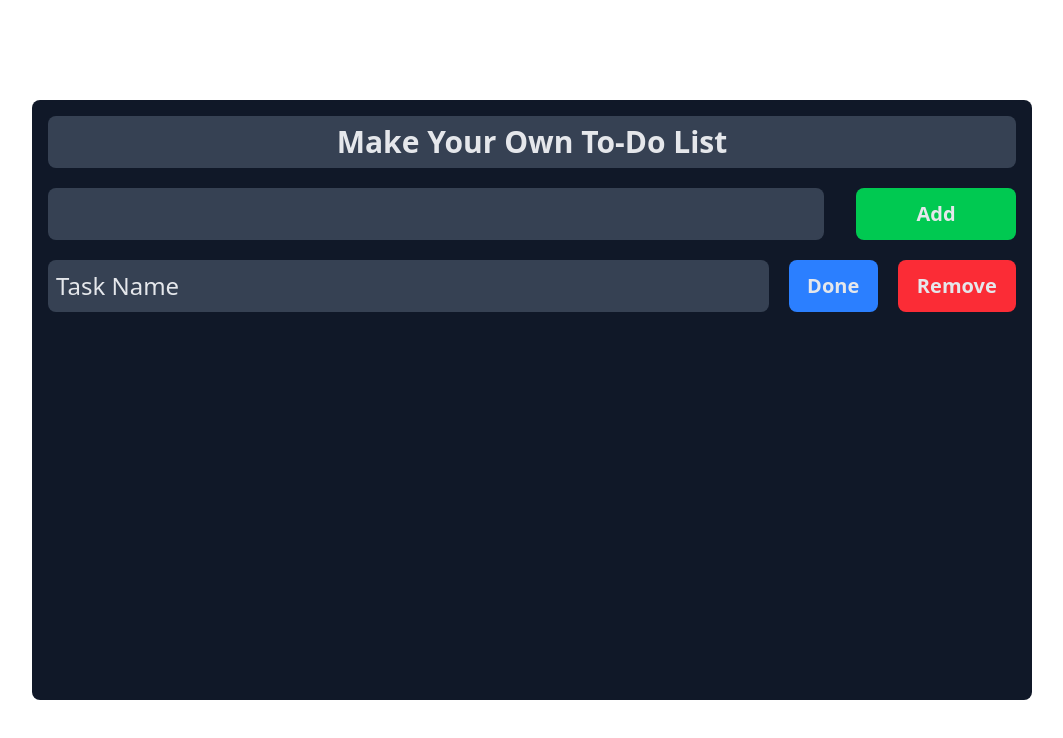
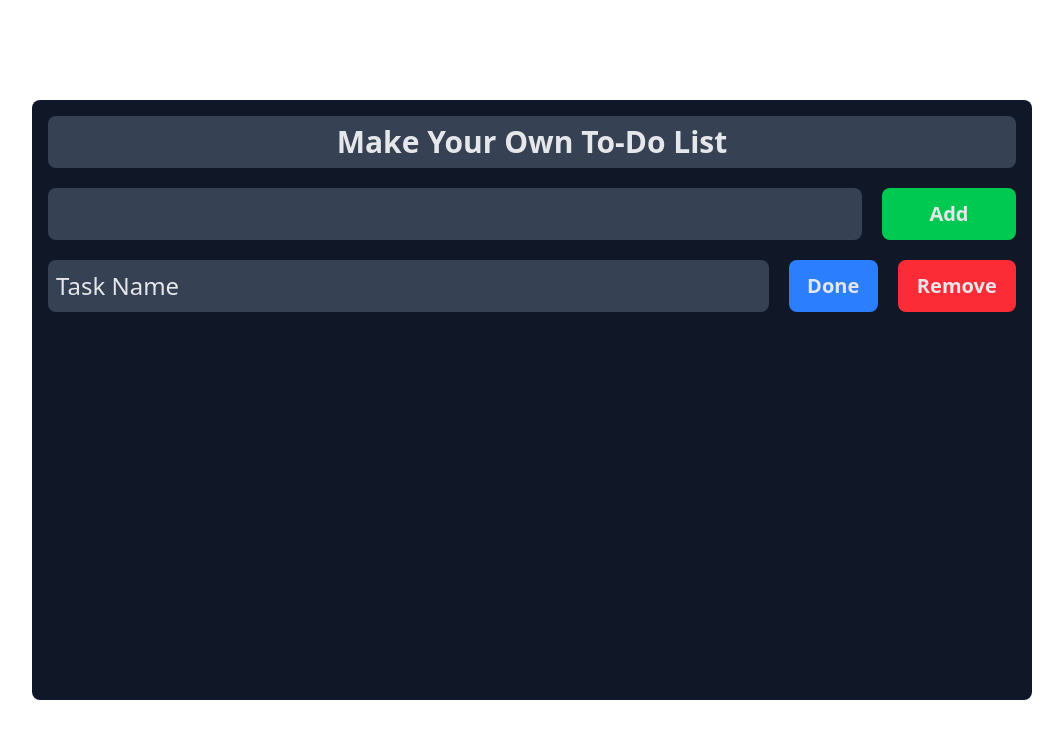
Before and after one commit to MyHKo/react-tailwind-todo, a React (Vite) app: page / in a window 1280 px wide. Shown: the top 738 px of the page, without its empty margins (108-1171 px from the left). Built offline with nearby package versions, Linux system fonts and the light colour scheme.

Commit message:
change input style

```diff
--- a/src/components/NameInput/index.jsx
+++ b/src/components/NameInput/index.jsx
@@ -1,8 +1,8 @@
 function NameInput() {
     return (
-        <div className="flex flex-row justify-between mt-5 mb-5 h-13">
-            <div className="flex items-center rounded-lg p-2 bg-gray-700">
-                <input className="text-gray-200  text-2xl h-full w-190 focus:outline-none"/>
+        <div className="flex flex-row justify-between gap-5 mt-5 mb-5 h-13">
+            <div className="flex items-center rounded-lg p-2 w-full bg-gray-700">
+                <input className="text-gray-200  text-2xl h-full focus:outline-none"/>
             </div>
             <button className="text-gray-200 text-xl font-bold rounded-lg h-full w-40 bg-green-500 hover:bg-green-400 cursor-pointer">Add</button>
         </div>
```
